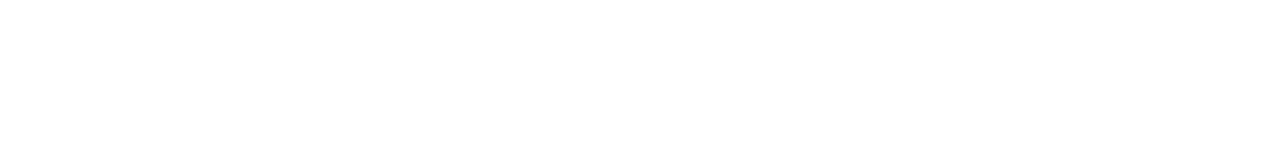
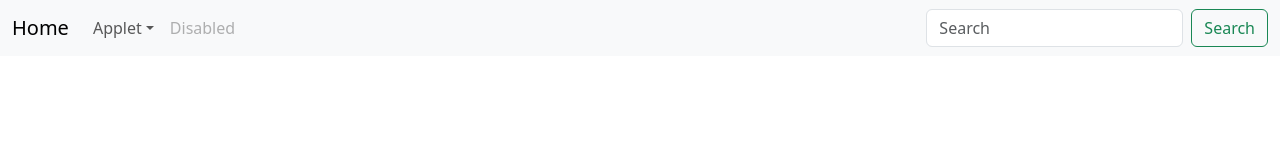
Before and after one commit to Glenix745/IT24A-GLEN-OCMAYON, a plain HTML site: page applet-4.html in a window 1280 px wide. Drawn offline with nearby package versions, Linux system fonts and the light colour scheme.

Commit message:
Added navbar

```diff
--- a/applet-4.html
+++ b/applet-4.html
@@ -25,14 +25,37 @@
 
 
 
-
-
-
-    </style>
 </head>
 
 <body>
-
+    <nav class="navbar navbar-expand-lg bg-body-tertiary">
+        <div class="container-fluid">
+            <a class="navbar-brand" href="index.html">Home</a>
+            <button class="navbar-toggler" type="button" data-bs-toggle="collapse" data-bs-target="#navbarSupportedContent" aria-controls="navbarSupportedContent" aria-expanded="false" aria-label="Toggle navigation">
+                <span class="navbar-toggler-icon"></span>
+            </button>
+            <div class="collapse navbar-collapse" id="navbarSupportedContent">
+                <ul class="navbar-nav me-auto mb-2 mb-lg-0">
+                    <li class="nav-item dropdown">
+                        <a class="nav-link dropdown-toggle" href="#" role="button" data-bs-toggle="dropdown" aria-expanded="false">Applet</a>
+                        <ul class="dropdown-menu">
+                            <li><a class="dropdown-item" href="applet-1.html">Event Logger Button</a></li>
+                            <li><a class="dropdown-item" href="applet-2.html">Leaflet Map</a></li>
+                            <li><a class="dropdown-item" href="applet-3.html">Dynamic Elements</a></li>
+                            <li><a class="dropdown-item" href="applet-4.html">Dynamic Cards</a></li>
+                        </ul>
+                    </li>
+                    <li class="nav-item">
+                        <a class="nav-link disabled" aria-disabled="true">Disabled</a>
+                    </li>
+                </ul>
+                <form class="d-flex" role="search" oninput="filterCards()">
+                    <input class="form-control me-2" type="search" placeholder="Search" aria-label="Search" id="searchInput">
+                    <button class="btn btn-outline-success" type="button">Search</button>
+                </form>
+            </div>
+        </div>
+    </nav>
 
 
 
```
